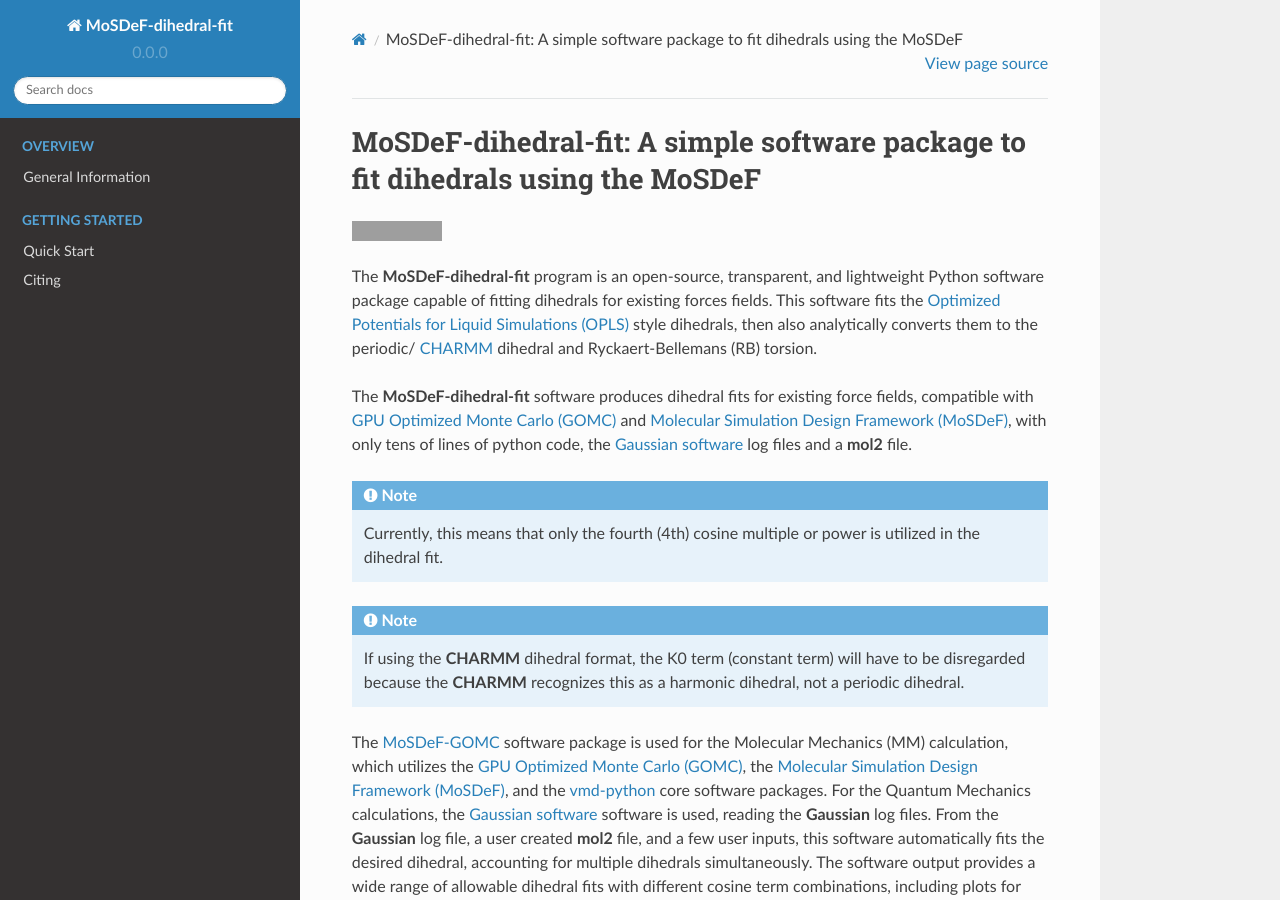
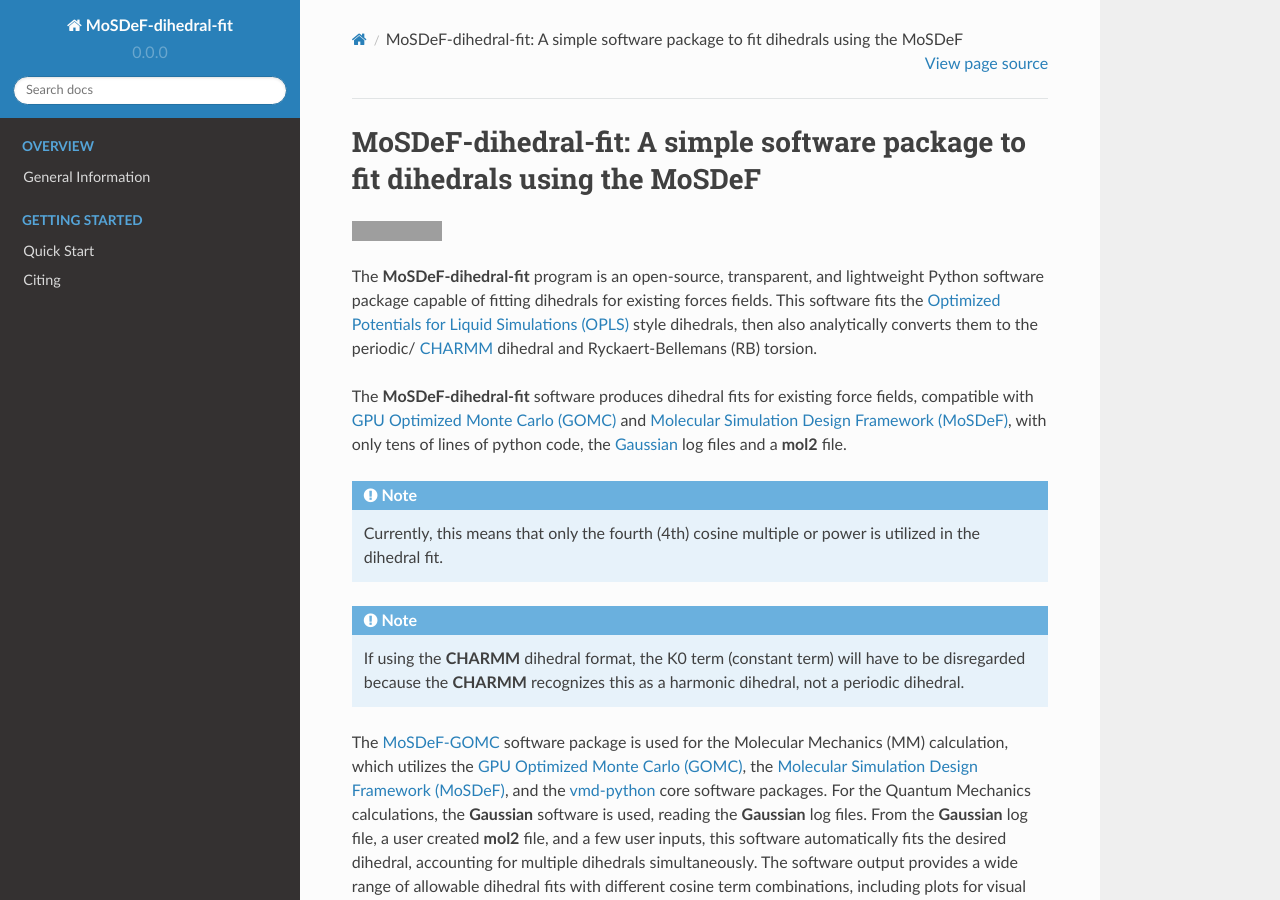
Before and after one commit to GOMC-WSU/MoSDeF-dihedral-fit, a Sphinx documentation site: the page built from docs/index.rst, in a window 1280 px wide and 900 px high. Built offline with Sphinx 7.4.7 and the Read the Docs theme 2.0.0, drawn with Linux system fonts in a browser that asks for light colours; pages that are not in the unit, such as notebooks, are missing from menus; grey boxes are pictures that could not be loaded.

```diff
--- a/docs/index.rst
+++ b/docs/index.rst
@@ -13,7 +13,7 @@
 The **MoSDeF-dihedral-fit** software produces dihedral fits for existing force fields, compatible with
 `GPU Optimized Monte Carlo (GOMC) <http://gomc.eng.wayne.edu>`_ and
 `Molecular Simulation Design Framework (MoSDeF) <https://mosdef.org>`_, with only tens of lines of python code,
-the `Gaussian software <https://www.gaussin.com>`_ log files and a **mol2** file.
+the `Gaussian <https://www.gaussin.com>`_ log files and a **mol2** file.
 
 .. note::
     Currently, this means that only the fourth (4th) cosine multiple or power is utilized in the dihedral fit.
@@ -29,7 +29,7 @@
 `GPU Optimized Monte Carlo (GOMC) <http://gomc.eng.wayne.edu>`_, the
 `Molecular Simulation Design Framework (MoSDeF) <https://mosdef.org>`_, and the
 `vmd-python <https://github.com/Eigenstate/vmd-python>`_ core software packages. For the Quantum Mechanics calculations,
-the `Gaussian software <https://gaussian.com>`_ software is used, reading the **Gaussian** log files.
+the **Gaussian** software is used, reading the **Gaussian** log files.
 From the **Gaussian** log file, a user created **mol2** file, and a few user inputs, this software automatically
 fits the desired dihedral, accounting for multiple dihedrals simultaneously. The software output provides
 a wide range of allowable dihedral fits with different cosine term combinations, including plots for visual reference;
--- a/docs/overview/general_info.rst
+++ b/docs/overview/general_info.rst
@@ -16,7 +16,7 @@
 The **MoSDeF-dihedral-fit** software produces dihedral fits for existing force fields, compatible with
 `GPU Optimized Monte Carlo (GOMC) <http://gomc.eng.wayne.edu>`_ and
 `Molecular Simulation Design Framework (MoSDeF) <https://mosdef.org>`_, with only tens of lines of python code,
-the `Gaussian software <https://www.gaussin.com>`_ log files and a **mol2** file.
+the `Gaussian <https://www.gaussin.com>`_ log files and a **mol2** file.
 
 .. note::
     Currently, this means that only the fourth (4th) cosine multiple or power is utilized in the dihedral fit.
@@ -32,7 +32,7 @@
 `GPU Optimized Monte Carlo (GOMC) <http://gomc.eng.wayne.edu>`_, the
 `Molecular Simulation Design Framework (MoSDeF) <https://mosdef.org>`_, and the
 `vmd-python <https://github.com/Eigenstate/vmd-python>`_ core software packages. For the Quantum Mechanics calculations,
-the `Gaussian software <https://gaussian.com>`_ software is used, reading the **Gaussian** log files.
+the **Gaussian** software is used, reading the **Gaussian** log files.
 From the **Gaussian** log file, a user created **mol2** file, and a few user inputs, this software automatically
 fits the desired dihedral, accounting for multiple dihedrals simultaneously. The software output provides
 a wide range of allowable dihedral fits with different cosine term combinations, including plots for visual reference;
```
